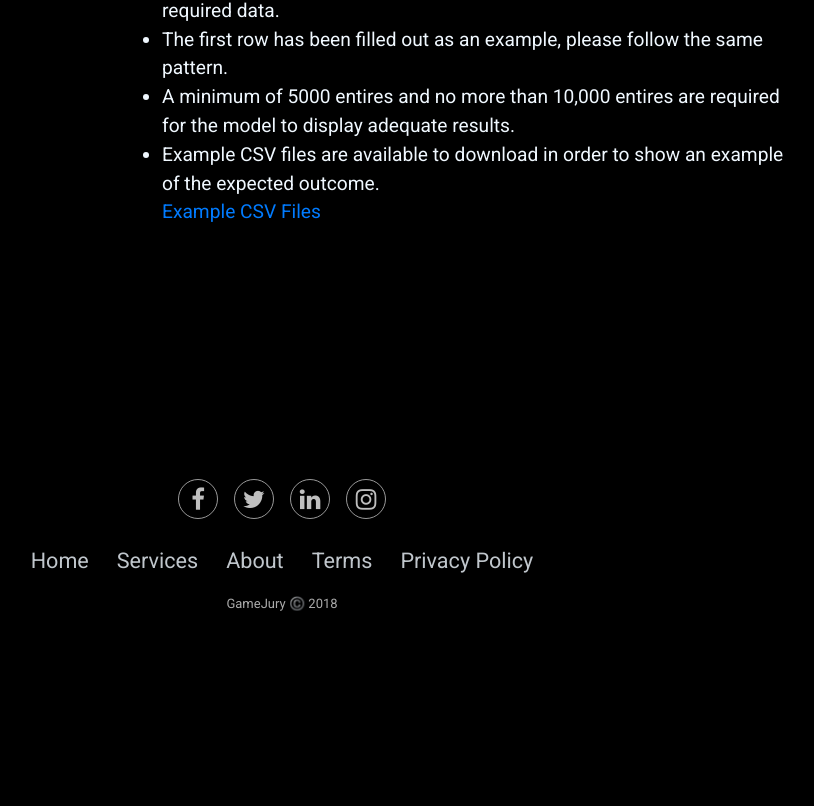
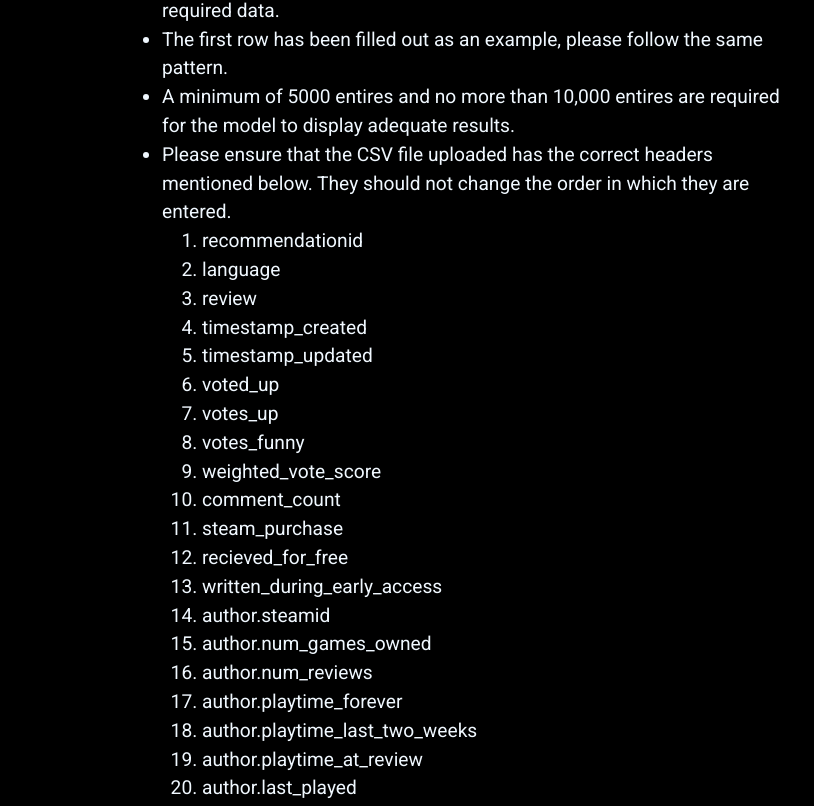
Before and after one commit to AmeshS17/SDGP-Project, an Angular app in the folder Frontend/angular-material-nav-master/: page /angular-material-nav/uploadpage in a window 1280 px wide. Shown: the part 670-1476 px from the top of the page, without its empty margins (358-1172 px from the left). Before the commit the page ends 1303 px from the top, so only its background shows below. Built offline with nearby package versions, Linux system fonts and the light colour scheme; no server answers.

Commit message:
Game Library functionalities without any issues and minor CSS changes

```diff
--- a/Frontend/angular-material-nav-master/src/app/app-routing.module.ts
+++ b/Frontend/angular-material-nav-master/src/app/app-routing.module.ts
@@ -10,7 +10,7 @@ const routes: Routes = [
   { path: 'home', component: HomeComponent, data: { label: 'Home' } },
   { path: 'uploadpage', component:UploadpageComponent, data: {label: 'Upload'}},
   { path: 'gamelibrary', component:GamelibraryComponent, data: {label: 'Game Library'}},
-  { path: 'resultspage', component:ResultspageComponent, data: {label: 'Results Page'}},
+  { path: 'resultspage', component:ResultspageComponent,},
   { path: '', redirectTo: 'home', pathMatch: 'full' },
 ];
 
--- a/Frontend/angular-material-nav-master/src/app/gamelibrary/gamelibrary.component.html
+++ b/Frontend/angular-material-nav-master/src/app/gamelibrary/gamelibrary.component.html
@@ -31,104 +31,11 @@
                         <mat-card-subtitle>Release Date: {{game.release_year}}</mat-card-subtitle>
                     </mat-card-header>
                     <mat-card-actions>
-              <button mat-button>View</button>
+                    <button mat-button (click)="selectGame(game)">View</button>
                     </mat-card-actions>
                 </mat-card>
             </div>
         </div>
-
-
-
-
-
-
-
-
-  <!-- <div class="grid-container">
-    <div class="grid-item">
-        <img src="assets/images/teken7.jpg" alt="">
-        <div id="content">
-            <p class='gamename'>Game Name : Tekken 7</p>
-            <p class="gamedescrip">Game Description: Tekken 7 represents the final chapter of the 20-year-long Mishima feud. Unveil the epic ending to the emotionally charged family
-                warfare between the members of the Mishima Clan as they struggle to settle old scores and wrestle for control of a global empire,
-                putting the balance of the world in peril.</p>
-        </div>
-    </div>
-    <div class="grid-item">
-        <img src="assets/images/AnyConv.com__streetfighter.jpg" alt="">
-        <div id="content">
-            <p class="gamename">Game Name : Street Fighter V Arcade Edition</p>
-            <p class="gamedescrip">Game Description: Experience the intensity of head-to-head battle with Street Fighter® V! Choose from 16 iconic characters,
-                each with their own personal story and unique training challenges, then battle against friends online or offline with a robust variety of match options.
-            </p>
-        </div>
-    </div>
-    <div class="grid-item">
-        <img src="assets/images/darksouls3.jpg" alt="">
-        <div id="content">
-            <p class="gamename">Game Name : Dark Souls III</p>
-            <p class="gamedescrip">Game Description: As fires fade and the world falls into ruin, journey into a universe filled with more colossal enemies and environments.
-                Players will be immersed into a world of epic atmosphere and darkness through faster gameplay and amplified combat intensity.
-                Fans and newcomers alike will get lost in the game hallmark rewarding gameplay and immersive graphics.
-                Now only embers remain… Prepare yourself once more and Embrace The Darkness!</p>
-        </div>
-    </div>
-    <div class="grid-item">
-        <img src="assets/images/mortalkombat3.jpg" alt="">
-        <div id="content">
-            <p class="gamename">Game Name : Mortal Kombat 11 </p>
-            <p class="gamedescrip">Game Description: MK is back and better than ever in the next evolution of the iconic franchise.
-                The all new Custom Character Variations give you unprecedented control of your fighters to make them your own. The new graphics engine showcases every skull-shattering, eye-popping moment,
-                bringing you so close to the fight you can feel it. Featuring a roster of new and returning Klassic Fighters, Mortal Kombat's best-in-class cinematic story mode continues
-                the epic saga over 25 years in the making.</p>
-        </div>
-    </div>
-    <div class="grid-item">
-        <img src="assets/images/cyberpunk.jpg" alt="">
-        <div id="content">
-            <p class="gamename">Game Name : CyberPunk 2077 </p>
-            <p class="gamedescrip">Game Description: Cyberpunk 2077 is an open-world, action-adventure story set in Night City,
-                 a megalopolis obsessed with power, glamour and body modification. You play as V, a mercenary outlaw going after a one-of-a-kind implant that is the key to immortality.</p>
-        </div>
-    </div>
-    <div class="grid-item">
-        <img src="assets/images/fallout4.jpg" alt="">
-        <div id="content">
-            <p class="gamename">Game Name : Fallout 4</p>
-            <p class="gamedescrip">Game Description: As the sole survivor of Vault 111, you enter a world destroyed by nuclear war. Every second is a fight for survival,
-                and every choice is yours. Only you can rebuild and determine the fate of the Wasteland. Welcome home.
-            </p>
-        </div>
-    </div>
-    <div class="grid-item">
-        <img src="assets/images/finalfantasy.jpg" alt="">
-        <div id="content">
-            <p class="gamename">Game Name : Final Fantasy XV</p>
-            <p class="gamedescrip">Game Description: Take the journey, now in ultimate quality. Boasting a wealth of bonus content and
-                supporting ultra high-resolution graphical options and HDR 10, you can now enjoy the beautiful and carefully-crafted experience of FINAL FANTASY XV like never before.</p>
-        </div>
-    </div>
-    <div class="grid-item">
-        <img src="assets/images/witcher3.jpg" alt="">
-        <div id="content">
-            <p class="gamename">Game Name : Witcher III The Wild Hunt</p>
-            <p class="gamedescrip">Game Description: As war rages on throughout the Northern Realms, you take on the greatest contract of your life — tracking down the Child of Prophecy,
-                a living weapon that can alter the shape of the world.</p>
-        </div>
-    </div>
-    <div class="grid-item">
-        <img src="assets/images/yakuza.jpg" alt="">
-        <div id="content">
-            <p class="gamename">Game Name : Yakuza Like A Dragon</p>
-            <p class="gamedescrip">Game Description: Become Ichiban Kasuga, a low-ranking yakuza grunt left on the brink of death by the man he trusted most.
-                Take up your legendary bat and get ready to crack some underworld skulls in dynamic RPG combat set against the backdrop of modern-day Japan</p>
-        </div>
-    </div>
-  </div> -->
-
-
-
-
   <div class="footer-basic">
     <footer>
         <div class="social">
--- a/Frontend/angular-material-nav-master/src/app/gamelibrary/gamelibrary.component.scss
+++ b/Frontend/angular-material-nav-master/src/app/gamelibrary/gamelibrary.component.scss
@@ -1,6 +1,6 @@
 .game-card-container {
-  max-width: 90%;
-  margin: 0% 5%;
+  max-width: 87%;
+  margin: 0% 6.5%;
 }
 
 .game-card {
@@ -10,15 +10,15 @@
 .mat-card {
   width: 500px;
   background-color: #16161dad;
-  border-radius: 5%;
+  border-radius: 15px;
   margin: 20px;
   height: 500px;
 }
 
 img {
-  margin: 5% 0% 0% 13%;
-  padding: 12% 0% 0% 0%;
-  width: 75%;
+  margin: 5% 0%;
+  padding: 10% 0% 0% 0%;
+  width: 100%;
 }
 
 button {
@@ -26,15 +26,17 @@ button {
 }
 
 mat-card-header {
-  margin: 0% 0% 0% 15%;
-  padding: 5% 0% 0% 8%;
+  margin: 0% 5%;
+  width: 90%;
   text-align: center;
   color: aliceblue;
+  justify-content: center;
 }
 
 mat-card-actions {
-  margin: 0% 0% 0% 22%;
-  padding: 0% 0% 0% 15%;
+  width: fit-content;
+  margin: auto;
+  justify-content: center;
   color: aliceblue;
 }
 
--- a/Frontend/angular-material-nav-master/src/app/gamelibrary/gamelibrary.component.ts
+++ b/Frontend/angular-material-nav-master/src/app/gamelibrary/gamelibrary.component.ts
@@ -1,6 +1,7 @@
 import { HttpResponse } from '@angular/common/http';
 import { templateJitUrl } from '@angular/compiler';
 import { Component, OnInit } from '@angular/core';
+import { Router } from '@angular/router';
 import { game } from './gamelibrary.model';
 import { GamelibraryService } from './gamelibrary.service';
 
@@ -11,13 +12,17 @@ import { GamelibraryService } from './gamelibrary.service';
 })
 export class GamelibraryComponent implements OnInit {
 
-  games = [];
+  games: game[] = [];
+  selectedGame: game;
 
-  constructor(private GamelibraryService: GamelibraryService) { }
+  constructor(private GamelibraryService: GamelibraryService,
+              private router: Router) { }
 
   ngOnInit(): void {
     this.getGames();
   }
+
+
 
   getGames(){
     this.GamelibraryService.getGames().subscribe(
@@ -37,7 +42,27 @@ export class GamelibraryComponent implements OnInit {
       (data: HttpResponse<string>) =>{
         console.log(data)
         console.log(data.status)
+        if(data.status == 200){
+          this.router.navigateByUrl('/resultspage', {
+            state:{
+              data:{
+                title: this.selectedGame.title,
+                desc: this.selectedGame.desc,
+                filekey: this.selectedGame.filekey,
+                id: this.selectedGame.id
+              }
+            }
+          })
+        }
       }
     );
   }
+
+  selectGame(game: game){
+    if(this.selectedGame == undefined){
+      this.selectedGame = game;
+      console.log(this.selectedGame)
+      this.triggerModel(this.selectedGame.filekey);
+    }
+  }
 }
--- a/Frontend/angular-material-nav-master/src/app/uploadpage/uploadpage.component.html
+++ b/Frontend/angular-material-nav-master/src/app/uploadpage/uploadpage.component.html
@@ -81,6 +81,71 @@
                 A minimum of 5000 entires and no more than 10,000 entires are required for the model to display adequate results.
               </li>
               <li>
+                Please ensure that the CSV file uploaded has the correct headers mentioned below. They should not change the order in which they are entered.
+              </li>
+                <ol>
+                  <li>
+                    recommendationid
+                  </li>
+                  <li>
+                    language
+                  </li>
+                  <li>
+                    review
+                  </li>
+                    <li>
+                      timestamp_created
+                    </li>
+                    <li>
+                      timestamp_updated
+                    </li>
+                    <li>
+                      voted_up
+                    </li>
+                    <li>
+                      votes_up
+                    </li>
+                    <li>
+                      votes_funny
+                    </li>
+                    <li>
+                      weighted_vote_score
+                    </li>
+                    <li>
+                      comment_count
+                    </li>
+                    <li>
+                      steam_purchase
+                    </li>
+                    <li>
+                      recieved_for_free
+                    </li>
+                    <li>
+                      written_during_early_access
+                    </li>
+                    <li>
+                      author.steamid
+                    </li>
+                    <li>
+                      author.num_games_owned
+                    </li>
+                    <li>
+                      author.num_reviews
+                    </li>
+                    <li>
+                      author.playtime_forever
+                    </li>
+                    <li>
+                      author.playtime_last_two_weeks
+                    </li>
+                    <li>
+                      author.playtime_at_review
+                    </li>
+                    <li>
+                      author.last_played
+                    </li>
+                </ol>
+              <li>
                 Example CSV files are available to download in order to show an example of the expected outcome.<br>
                 <a href="https://www.kaggle.com/smeeeow/steam-game-reviews">Example CSV Files</a>
               </li>
```
Also changed, not shown: Frontend/angular-material-nav-master/src/app/home/home.component.html (+7 -12 lines), Frontend/angular-material-nav-master/src/assets/images/ArvindPic.jpg (added), Frontend/angular-material-nav-master/src/assets/images/image6.jpg (added). Lines whose indentation alone changed are shown as unchanged.
